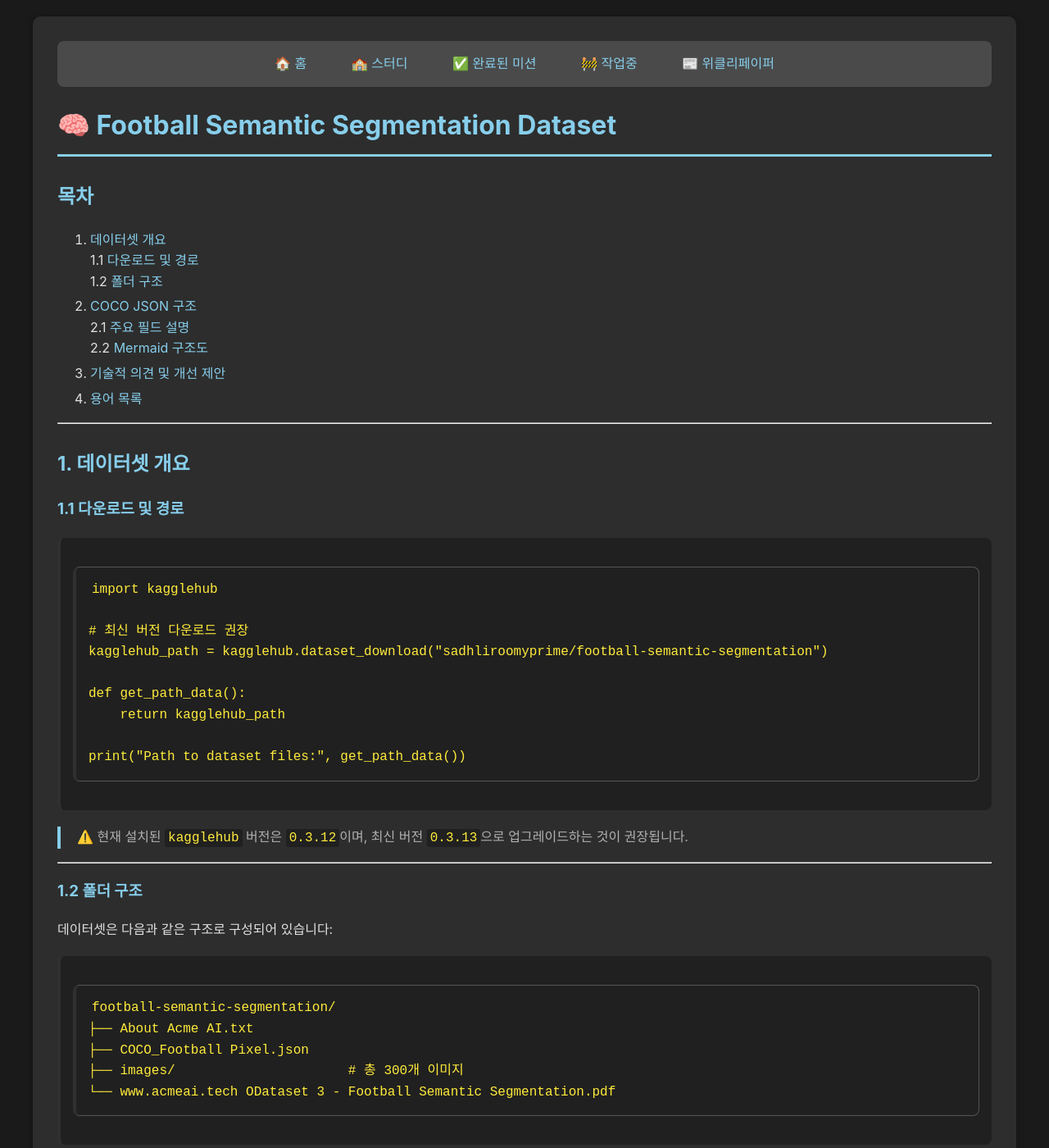
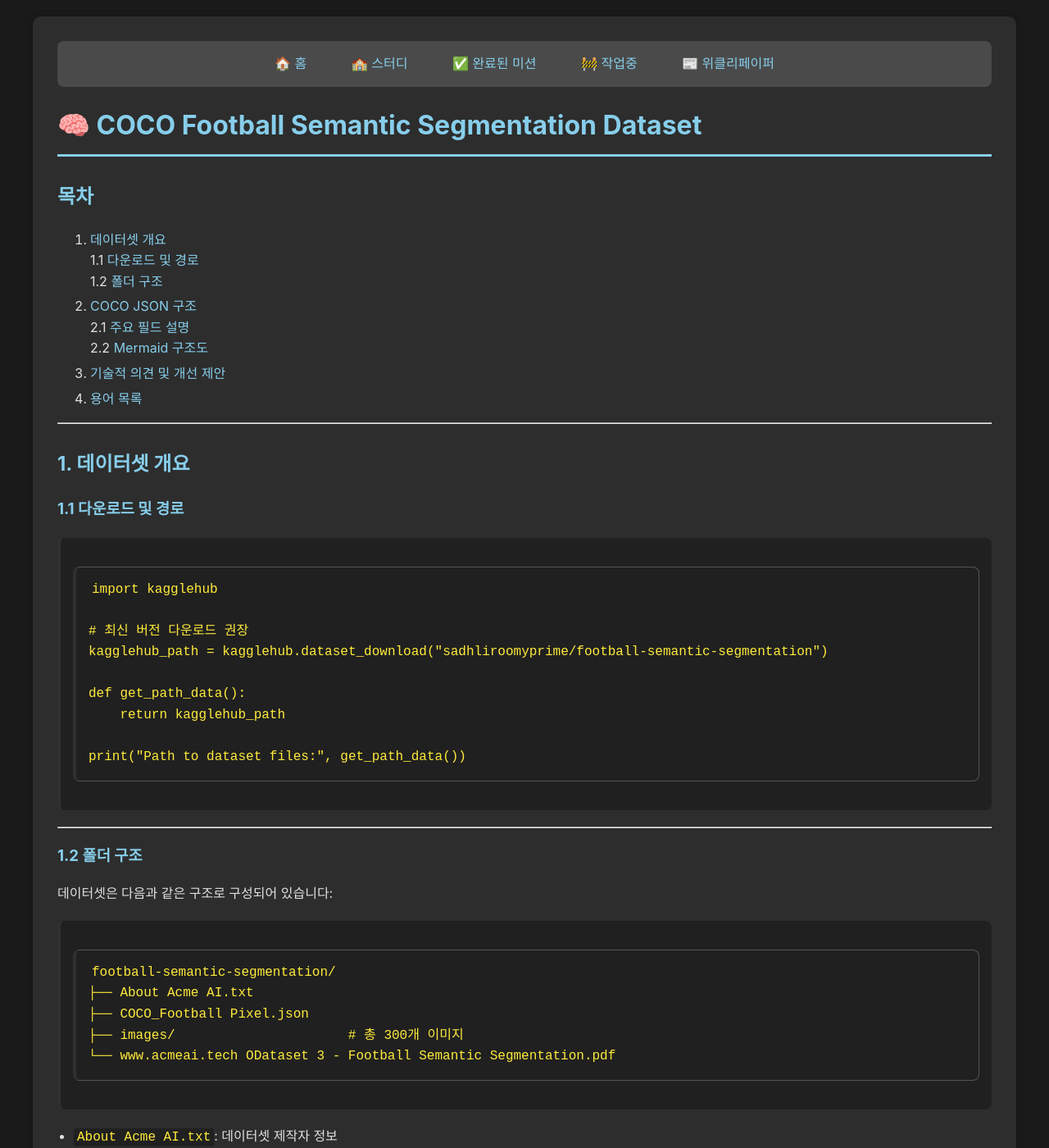
Before and after one commit to c0z0c/sprint_mission, a Jekyll site: the page built from 스터디/데이터셋_COCO_Football_Pixel.md, in a window 1280 px wide and 1400 px high. Shown: the whole window at 82% size. Built offline with Jekyll 4.4.1, drawn with Linux system fonts in a browser that asks for light colours.

Commit message:
데이터셋_COCO_Football_Pixel

````diff
--- a/스터디/데이터셋_Football_Pixel.md
+++ b/스터디/데이터셋_COCO_Football_Pixel.md
@@ -1,13 +1,13 @@
 ---
 layout: default
-title: "Football Semantic Segmentation Dataset"
-description: "Football Semantic Segmentation Dataset"
+title: "COCO Football Semantic Segmentation Dataset"
+description: "COCO Football Semantic Segmentation Dataset"
 cache-control: no-cache
 expires: 0
 pragma: no-cache
 ---
 
-# 🧠 Football Semantic Segmentation Dataset
+# 🧠 COCO Football Semantic Segmentation Dataset
 
 ## 목차
 
@@ -37,9 +37,6 @@ def get_path_data():
 
 print("Path to dataset files:", get_path_data())
 ```
-
-> ⚠️ 현재 설치된 `kagglehub` 버전은 `0.3.12`이며, 최신 버전 `0.3.13`으로 업그레이드하는 것이 권장됩니다.
-
 ---
 
 ### 1.2 폴더 구조
````
Also changed, not shown: 스터디/데이터셋_COCO_Football_Pixel_json구조.md (renamed from 스터디/데이터셋_Football_Pixel_json구조.md, +3 -3 lines).
